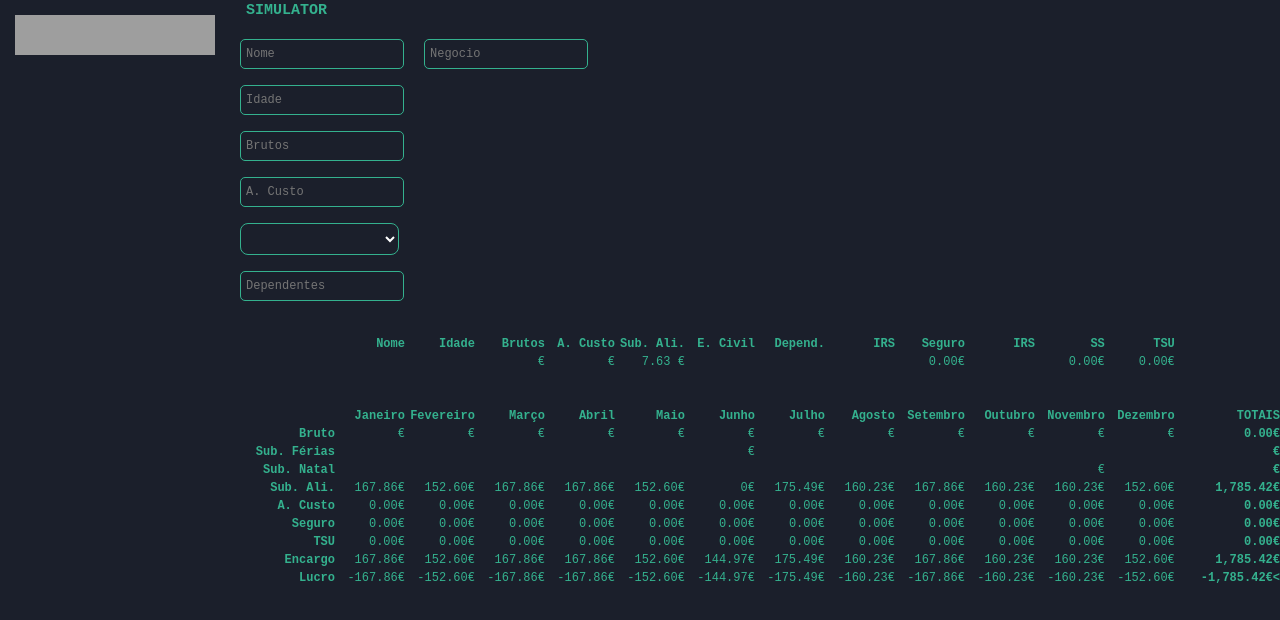
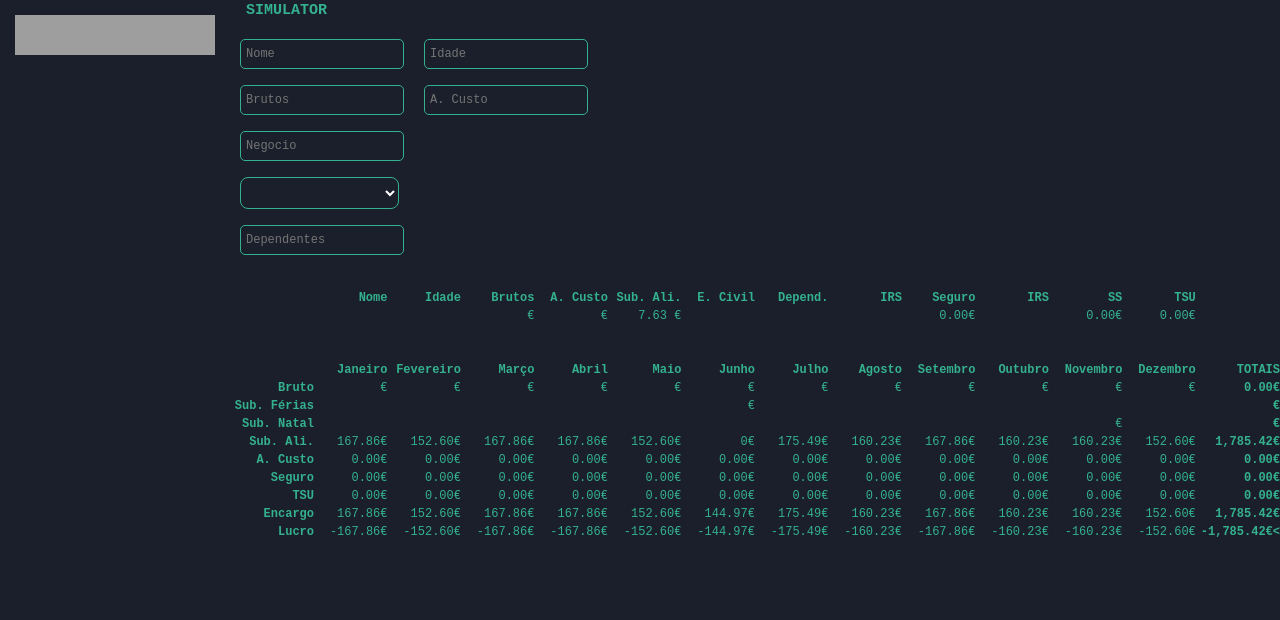
Before and after one commit to BernardoResende/Bernardo-Resende, an Angular app: page / in a window 1280 px wide. Shown: the top 620 px of the page. Built offline with nearby package versions, Linux system fonts and the light colour scheme; grey boxes are pictures that could not be loaded.

Commit message:
2 files modified

```diff
--- a/src/app/simulator/simulator.component.css
+++ b/src/app/simulator/simulator.component.css
@@ -1,9 +1,9 @@
 .leftside {
-  Max-Width:10%;
+  Max-Width:8%;
 }
 
 .rightside {
-  Max-Width:10%;
+  Max-Width:8%;
 }
 
 div{
--- a/src/app/simulator/simulator.component.html
+++ b/src/app/simulator/simulator.component.html
@@ -2,10 +2,10 @@
 <mat-toolbar><b>SIMULATOR</b></mat-toolbar>
 </p>
 
-<p><input type="String"matInput placeholder="Nome" [(ngModel)]="this.nome"><input type="number"matInput placeholder="Negocio" [(ngModel)]="this.negocio"></p>
-	<p><input type="number" placeholder="Idade" [(ngModel)]="this.idade"></p>
-		<p><input type="number" matInput placeholder="Brutos" [(ngModel)]="this.brutos"></p>
-			<p><input type="number" matInput placeholder="A. Custo" [(ngModel)]="this.aCusto"></p>
+<p><input type="String"matInput placeholder="Nome" [(ngModel)]="this.nome"><input type="number" placeholder="Idade" [(ngModel)]="this.idade"></p>
+		<p><input type="number" matInput placeholder="Brutos" [(ngModel)]="this.brutos"><input type="number" matInput placeholder="A. Custo" [(ngModel)]="this.aCusto"></p>
+
+        <p><input type="number"matInput placeholder="Negocio" [(ngModel)]="this.negocio"></p>
 
 				<p>
           <select matNativeControl placeholder="eCivil" required [(ngModel)]="this.eCivil">
```
